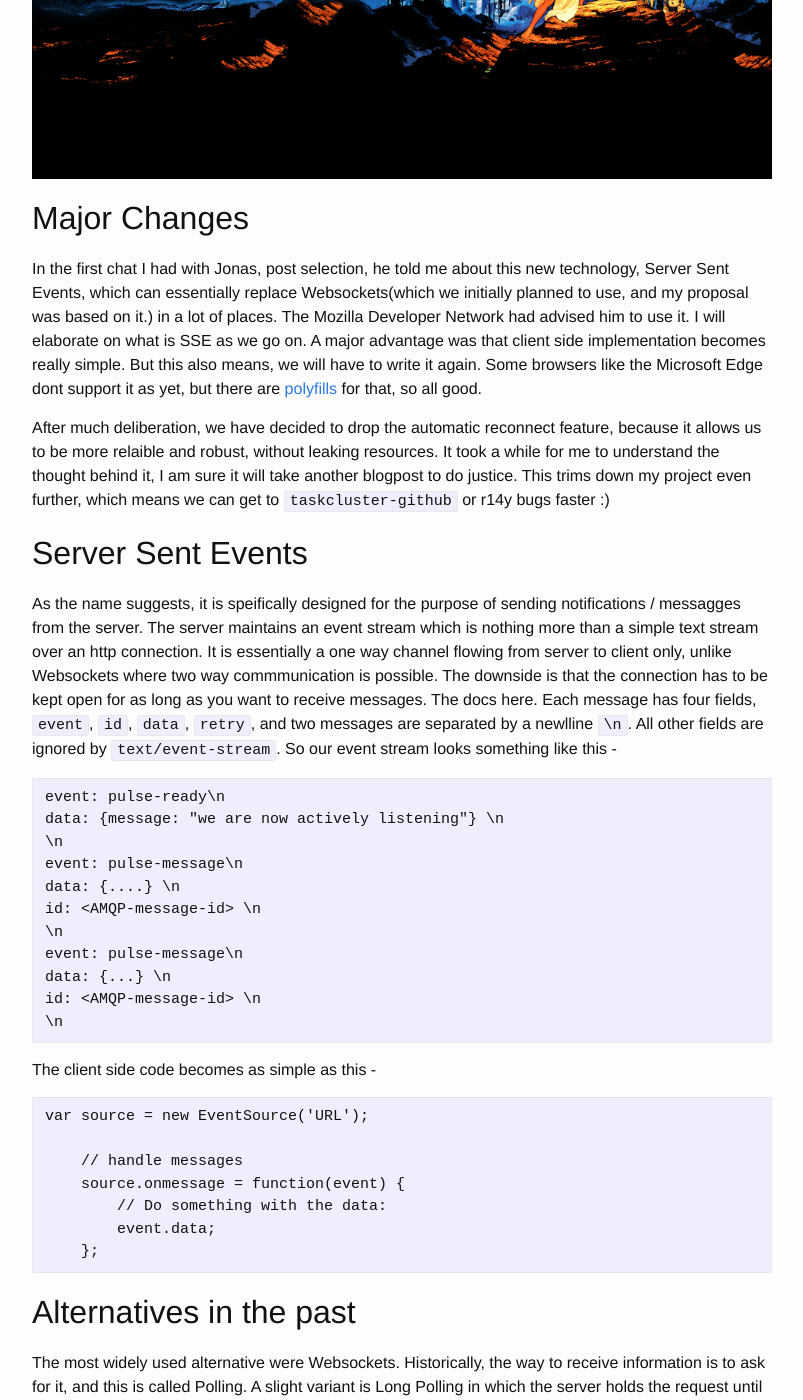
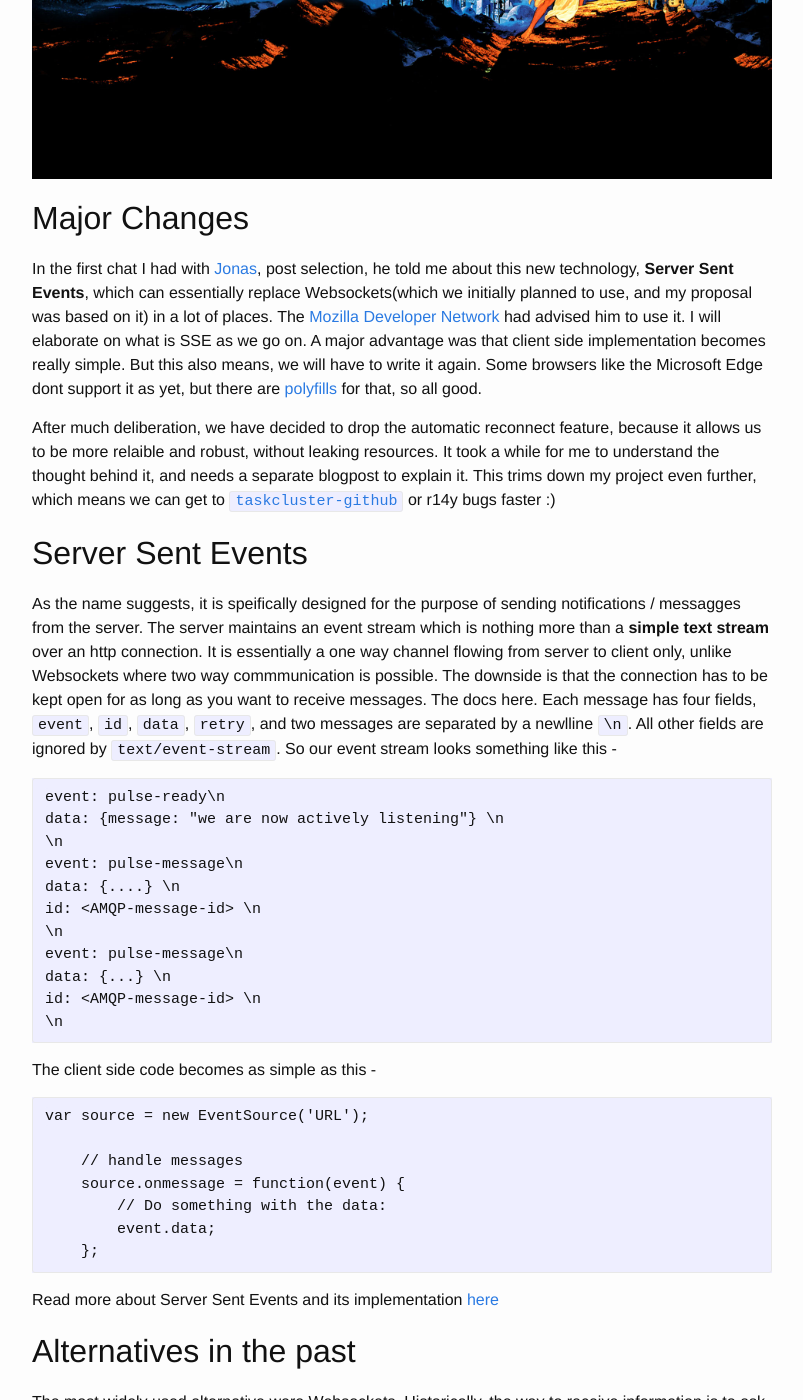
Before and after one commit to ydidwania/ydidwania.github.io, a Jekyll site: the page built from _posts/2018-05-26-gsoc-week-1-and-2.md, in a window 1280 px wide and 1400 px high, scrolled down 548 px. Shown: the whole window, without its empty margins (238-1041 px from the left). Built offline with Jekyll 4.4.1, drawn with Linux system fonts in a browser that asks for light colours; some of the changed text lies outside the part shown.

Commit message:
links | typos

````diff
--- a/_posts/2018-05-26-gsoc-week-1-and-2.md
+++ b/_posts/2018-05-26-gsoc-week-1-and-2.md
@@ -7,18 +7,18 @@ date:   2018-05-26 09:00:00 +0530
 
 These have been quite eventful two weeks. I am writing two weeks together beacuse there isn't much to write about week one.I started watching Star Wars back then and was instantly hooked. I am already done with The Original and The Prequel trilogies, and probably ended up with a little guilt too :P. Now coming back to the important stuff.
 
-![star-wars]({{site.url}}/assets/star-wars.jpg "Star Wars"){: .center-image}
+![star-wars]({{site.url}}/assets/star-wars.jpg){: .center-image}
 
 ## Major Changes
 
-In the first chat I had with Jonas, post selection, he told me about this new technology, Server Sent Events, which can essentially replace Websockets(which we initially planned to use, and my proposal was based on it.) in a lot of places. The Mozilla Developer Network had advised him to use it. I will elaborate on what is SSE as we go on. A major advantage was that client side implementation becomes really simple. But this also means, we will have to write it again. Some browsers like the Microsoft Edge dont support it as yet, but there are [polyfills](https://github.com/Yaffle/EventSource) for that, so all good.
+In the first chat I had with [Jonas](https://mozillians.org/en-US/u/jonasfj/), post selection, he told me about this new technology, **Server Sent Events**, which can essentially replace Websockets(which we initially planned to use, and my proposal was based on it) in a lot of places. The [Mozilla Developer Network][mdn] had advised him to use it. I will elaborate on what is SSE as we go on. A major advantage was that client side implementation becomes really simple. But this also means, we will have to write it again. Some browsers like the Microsoft Edge dont support it as yet, but there are [polyfills](https://github.com/Yaffle/EventSource) for that, so all good.
 
-After much deliberation, we have decided to drop the automatic reconnect feature, because it allows us to be more  relaible and robust, without leaking resources. It took a while for me to understand the thought behind it, I am sure it will take another blogpost to do justice. This trims down my project even further, which means we can get to `taskcluster-github` or r14y bugs faster :)
+After much deliberation, we have decided to drop the automatic reconnect feature, because it allows us to be more  relaible and robust, without leaking resources. It took a while for me to understand the thought behind it, and needs a separate blogpost to explain it. This trims down my project even further, which means we can get to [`taskcluster-github`][tc-gh] or r14y bugs faster :)
 
 
 ## Server Sent Events
 
-As the name suggests, it is speifically designed for the purpose of sending notifications / messagges from the server. The server maintains an event stream which is nothing more than a simple text stream over an http connection. It is essentially a one way channel flowing from server to client only, unlike Websockets where two way commmunication is possible. The downside is that the connection has to be kept open for as long as you want to receive messages. The docs here. Each message has four fields, `event`, `id`, `data`, `retry`, and two messages are separated by a newlline `\n`. All other fields are ignored by `text/event-stream`. So our event stream looks something like this -
+As the name suggests, it is speifically designed for the purpose of sending notifications / messagges from the server. The server maintains an event stream which is nothing more than a **simple text stream** over an http connection. It is essentially a one way channel flowing from server to client only, unlike Websockets where two way commmunication is possible. The downside is that the connection has to be kept open for as long as you want to receive messages. The docs here. Each message has four fields, `event`, `id`, `data`, `retry`, and two messages are separated by a newlline `\n`. All other fields are ignored by `text/event-stream`. So our event stream looks something like this -
 ```
 event: pulse-ready\n
 data: {message: "we are now actively listening"} \n
@@ -43,17 +43,17 @@ var source = new EventSource('URL');
         event.data;
     };
 ```
-
+Read more about Server Sent Events and its implementation [here][mdn-sse]
 
 ## Alternatives in the past
 
 The most widely used alternative were Websockets. Historically, the way to receive information is to ask for it, and this is called Polling. A slight variant is Long Polling in which the server holds the request until it has new data to send. However it has several issues like high latency and overloading the server. I found the image below immmensely helpful and also the blogs [here](https://streamdata.io/blog/server-sent-events/) and [here](https://www.smashingmagazine.com/2018/02/sse-websockets-data-flow-http2/).
 
-![sse]({{site.url}}/assets/sse.png "SS"){: .center-image}
+![sse]({{site.url}}/assets/sse.png ){: .center-image}
 
 ## What have I done ?
 
-The first week went by reading documentations and trying to get SSE working locally. Jonas advised me to take a look at taskcluster-queue and structure my code in a similar way. It is really well written and Jonas told me he'd done long polling in it, which is awesome. I started out with [this](https://github.com/taskcluster/taskcluster-events/pull/6) PR. It has only 13 commits as of now. I am using various `taskcluster-lib-*` libraries, which is the standard.
+The first week went by reading documentations and trying to get SSE working locally. Jonas advised me to take a look at [`taskcluster-queue`](https://github.com/taskcluster/taskcluster-queue/) and structure my code in a similar way. It is really well written and Jonas told me he'd done long polling in it, which is awesome. I started out with [this](https://github.com/taskcluster/taskcluster-events/pull/6) PR. It has only 13 commits as of now. I am using various `taskcluster-lib-*` libraries, which is the standard.
 
 There is a major update of all libraries going on to use `rootUrl`, as part of a bigger Redeploability initiative, to make Taskcluster easy to use for people both inside and outside of the Mozilla network. Here are the trackers - [Internal Redpeployability](https://bugzilla.mozilla.org/show_bug.cgi?id=1427839), [External Redeployability](https://bugzilla.mozilla.org/show_bug.cgi?id=1427838). The extensive list of r14y bugs are [here](https://bugzilla.mozilla.org/buglist.cgi?quicksearch=redeployability&list_id=14167797).
 
````
Also changed, not shown: other parts of _posts/2018-05-26-gsoc-week-1-and-2.md (+10 -5 lines), 2 other files.
